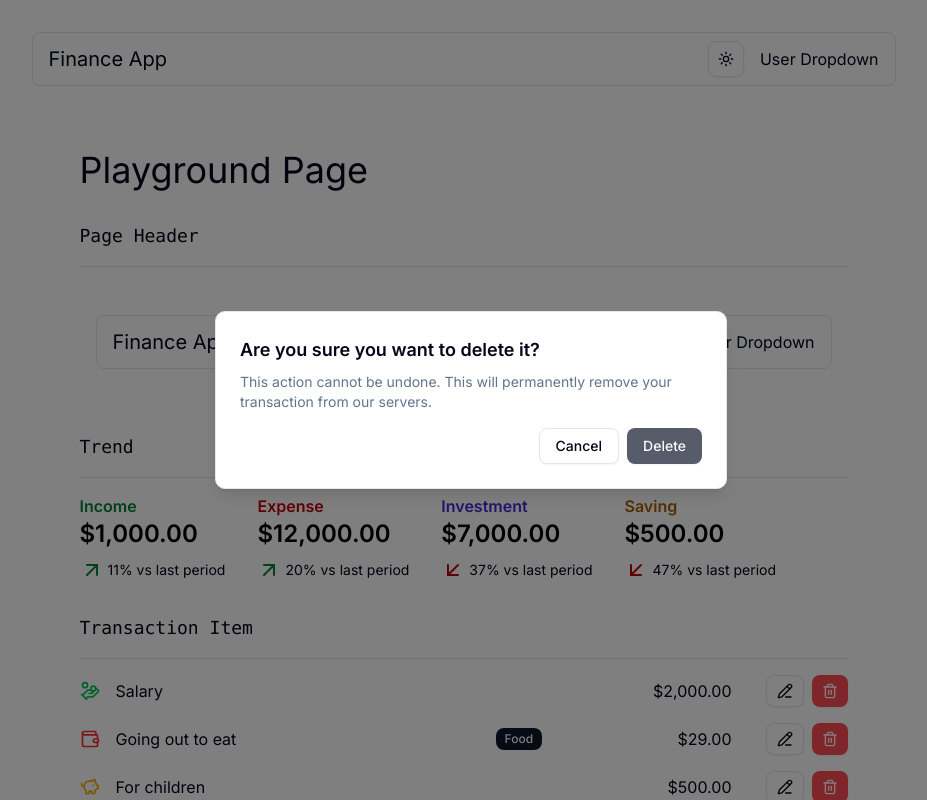
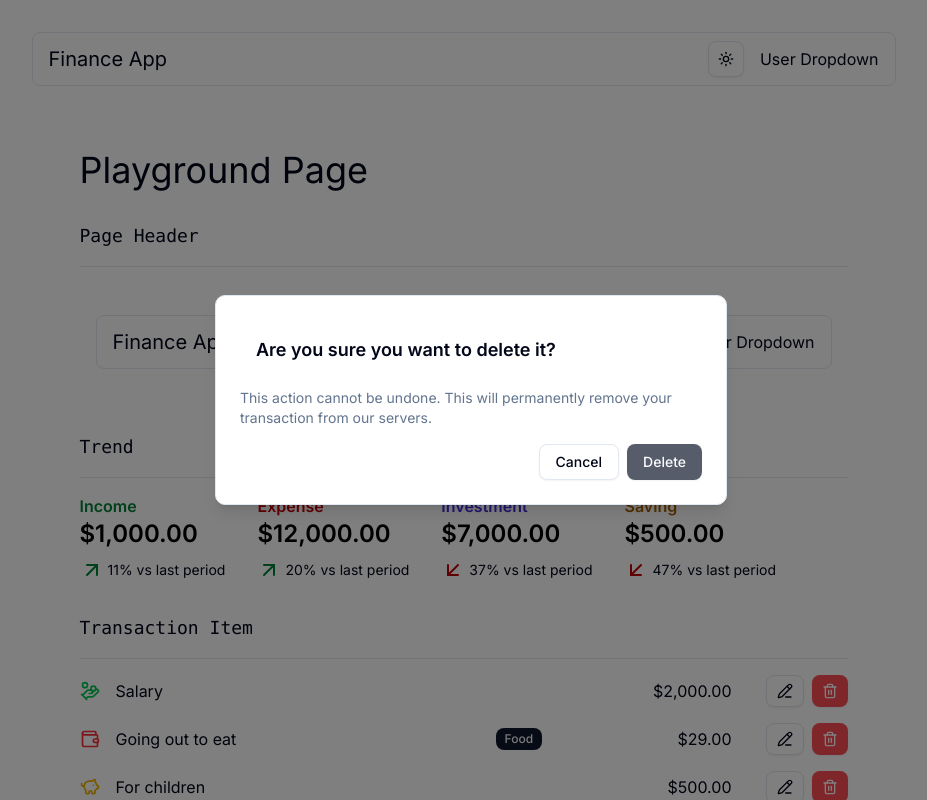
Before and after one commit to rohxn-rai/finance-app-nextjs, a Next.js app: page /playground in a window 1280 px wide. Both pictures are taken after a click on the button 998 px from the left and 691 px from the top of the page. Shown: the top 800 px of the page, without its empty margins (169-1096 px from the left). Built offline with nearby package versions, Linux system fonts and the light colour scheme.

Commit message:
modified alert dialoag component

```diff
--- a/components/ui/alert-dialog.tsx
+++ b/components/ui/alert-dialog.tsx
@@ -121,7 +121,7 @@ function AlertDialogTitle({
   return (
     <AlertDialogPrimitive.Title
       data-slot="alert-dialog-title"
-      className={cn("text-lg font-semibold", className)}
+      className={cn("text-lg font-semibold p-4", className)}
       {...props}
     />
   );
@@ -133,7 +133,7 @@ function AlertDialogDescription({
 }: React.ComponentProps<typeof AlertDialogPrimitive.Description>) {
   return (
     <AlertDialogPrimitive.Description
-      data-slot="alert-dialog-description"
+      data-slot="alert-dialog-description p-4"
       className={cn("text-muted-foreground text-sm", className)}
       {...props}
     />
```
